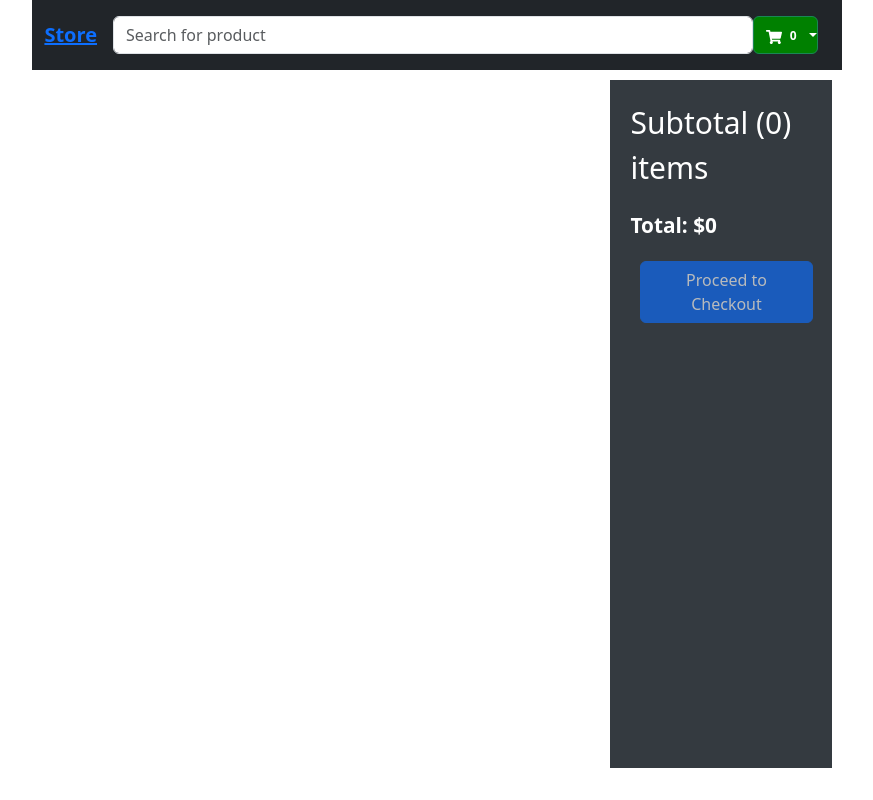
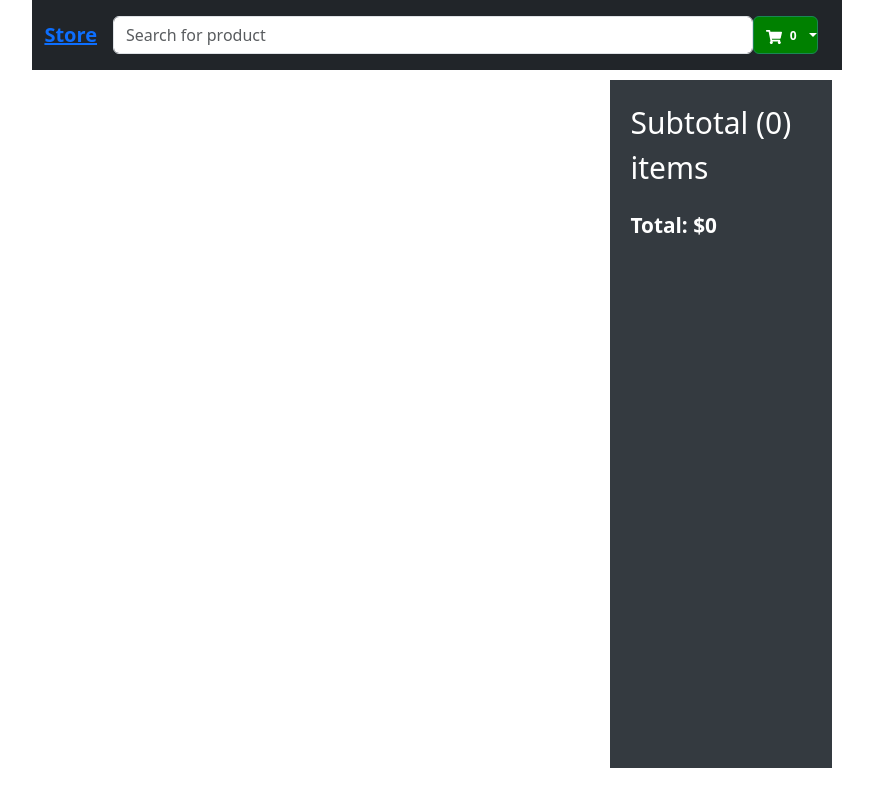
Before and after one commit to Hassan3322751/react-cart, a React (Create React App) app: page /cart in a window 1280 px wide. Shown: the whole page, without its empty margins (203-1076 px from the left). Built offline with nearby package versions, Linux system fonts and the light colour scheme.

Commit message:
Update Cart.js
Checkout Removed

```diff
--- a/src/Shopping Cart/Cart.js
+++ b/src/Shopping Cart/Cart.js
@@ -77,9 +77,6 @@ const Cart = () => {
         <div className="filters summary">
           <span className='title'>Subtotal ({cart.length}) items</span>
           <span style={{fontWeight:700, fontSize: '1.3rem'}}>Total: ${total}</span>
-          <Button type="button" disabled={cart.length === 0} style={{width:'95%',margin:'0 10px'}}>
-            Proceed to Checkout
-          </Button>
         </div>
        </div>
     </>
```
